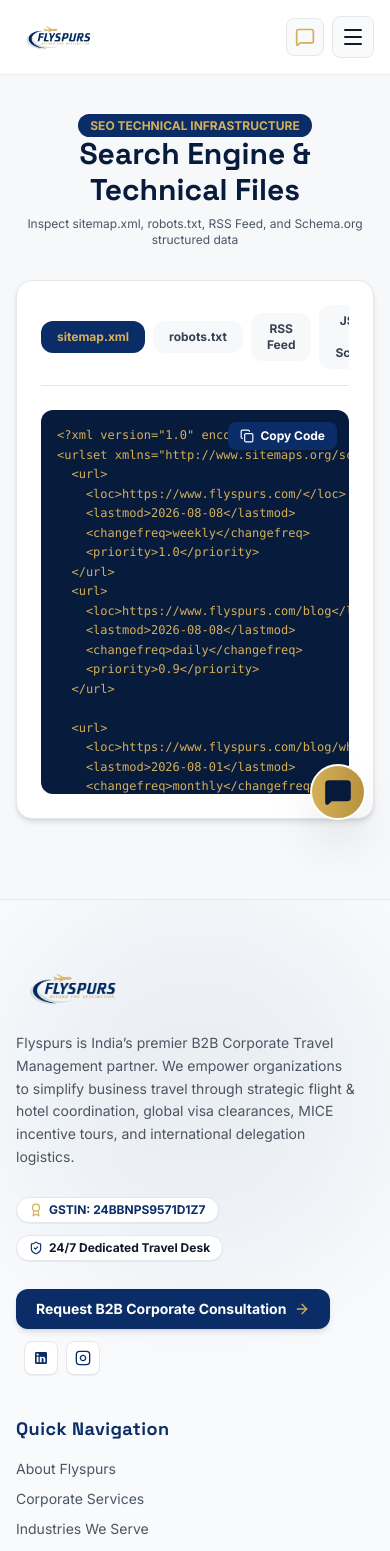
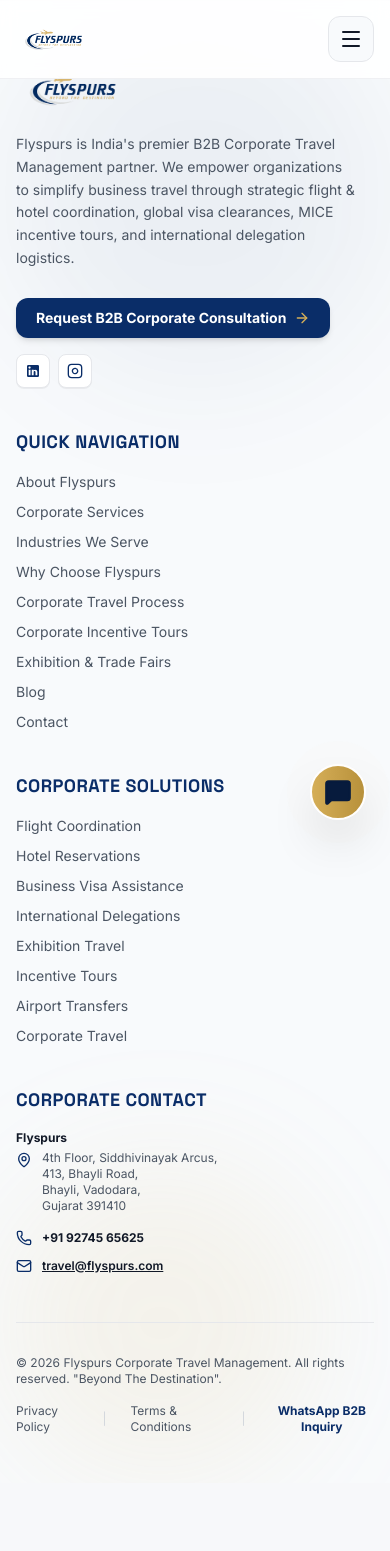
Before and after one commit to Adityaphophale/Flyspurs, a React (Vite) app: page /seo-resources in a window 390 px wide. Shown: the top 1551 px of the page. After the commit the page ends 1483 px from the top, so only its background shows below. Built offline with nearby package versions, Linux system fonts and the light colour scheme.

Commit message:
Clean up footer, remove visible technical SEO section, and optimize mobile responsiveness

```diff
--- a/src/App.tsx
+++ b/src/App.tsx
@@ -5,7 +5,6 @@
 import { HomePage } from './pages/HomePage';
 import { BlogPage } from './pages/BlogPage';
 import { BlogPostPage } from './pages/BlogPostPage';
-import { SEOResourcesPage } from './pages/SEOResourcesPage';
 import { WhatsAppModal } from './components/WhatsAppModal';
 import { FloatingWhatsAppBtn } from './components/FloatingWhatsAppBtn';
 import { BackToTop } from './components/BackToTop';
@@ -48,7 +47,6 @@
             path="/blog/:slug"
             element={<BlogPostPage onOpenWhatsApp={handleOpenWhatsApp} />}
           />
-          <Route path="/seo-resources" element={<SEOResourcesPage />} />
         </Routes>
 
         {/* Global Footer */}
--- a/src/components/Footer.tsx
+++ b/src/components/Footer.tsx
@@ -1,7 +1,7 @@
 import React from 'react';
 import { Link } from 'react-router-dom';
 import { Logo } from './Logo';
-import { MapPin, Mail, Phone, Globe, ShieldCheck, FileText, ExternalLink, ArrowRight, Building, Award } from 'lucide-react';
+import { MapPin, Mail, Phone, ArrowRight } from 'lucide-react';
 
 interface FooterProps {
   onOpenWhatsApp: (service?: string) => void;
@@ -19,25 +19,14 @@
       <div className="max-w-7xl mx-auto px-4 sm:px-6 lg:px-8 relative z-10">
         <div className="grid grid-cols-1 md:grid-cols-2 lg:grid-cols-5 gap-10 pb-12 border-b border-[#E5E7EB]">
 
-          {/* Column 1: Brand Info & Tagline */}
+          {/* Column 1: Brand Info, Description & CTA */}
           <div className="lg:col-span-2 space-y-5">
             <Logo className="h-12" variant="dark" />
             <p className="text-[#4B5563] text-sm leading-relaxed pr-4">
-              Flyspurs is India’s premier B2B Corporate Travel Management partner. We empower organizations to simplify business travel through strategic flight & hotel coordination, global visa clearances, MICE incentive tours, and international delegation logistics.
+              Flyspurs is India's premier B2B Corporate Travel Management partner. We empower organizations to simplify business travel through strategic flight & hotel coordination, global visa clearances, MICE incentive tours, and international delegation logistics.
             </p>
 
-            <div className="flex flex-wrap items-center gap-3 pt-2">
-              <span className="inline-flex items-center gap-1.5 px-3 py-1 bg-white rounded-full text-xs font-bold text-[#0A2D68] border border-[#E5E7EB] shadow-2xs">
-                <Award className="w-3.5 h-3.5 text-[#D5AF58]" />
-                <span>GSTIN: 24BBNPS9571D1Z7</span>
-              </span>
-              <span className="inline-flex items-center gap-1.5 px-3 py-1 bg-white rounded-full text-xs font-bold text-[#111827] border border-[#E5E7EB] shadow-2xs">
-                <ShieldCheck className="w-3.5 h-3.5 text-[#0A2D68]" />
-                <span>24/7 Dedicated Travel Desk</span>
-              </span>
-            </div>
-
-            <div className="pt-2 flex flex-wrap items-center gap-3">
+            <div className="pt-2 flex flex-wrap items-center gap-4">
               <button
                 onClick={() => onOpenWhatsApp('Footer Consultation Request')}
                 className="inline-flex items-center gap-2 px-5 py-2.5 bg-[#0A2D68] hover:bg-[#071B3D] text-white font-bold text-sm rounded-xl shadow-md transition-all duration-200"
@@ -46,7 +35,7 @@
                 <ArrowRight className="w-4 h-4 text-[#D5AF58]" />
               </button>
 
-              <div className="flex items-center gap-2 pl-2">
+              <div className="flex items-center gap-2">
                 <a
                   href="https://www.linkedin.com/company/flyspurs"
                   target="_blank"
@@ -75,9 +64,9 @@
             </div>
           </div>
 
-          {/* Column 2: Quick Links */}
+          {/* Column 2: Quick Navigation */}
           <div className="space-y-4">
-            <h4 className="font-heading text-lg font-bold text-[#0A2D68] tracking-wide">Quick Navigation</h4>
+            <h4 className="font-heading text-lg font-bold text-[#0A2D68] tracking-wide">QUICK NAVIGATION</h4>
             <ul className="space-y-2.5 text-sm text-[#4B5563]">
               <li><a href="/#about" className="hover:text-[#0A2D68] transition-colors">About Flyspurs</a></li>
               <li><a href="/#services" className="hover:text-[#0A2D68] transition-colors">Corporate Services</a></li>
@@ -86,43 +75,47 @@
               <li><a href="/#process" className="hover:text-[#0A2D68] transition-colors">Corporate Travel Process</a></li>
               <li><a href="/#incentive-tours" className="hover:text-[#0A2D68] transition-colors">Corporate Incentive Tours</a></li>
               <li><a href="/#exhibitions" className="hover:text-[#0A2D68] transition-colors">Exhibition & Trade Fairs</a></li>
-              <li><Link to="/blog" className="text-[#0A2D68] font-bold hover:underline flex items-center gap-1">SEO B2B Blog Hub <ExternalLink className="w-3 h-3 text-[#D5AF58]" /></Link></li>
+              <li><Link to="/blog" className="hover:text-[#0A2D68] transition-colors">Blog</Link></li>
+              <li><a href="/#contact" className="hover:text-[#0A2D68] transition-colors">Contact</a></li>
             </ul>
           </div>
 
-          {/* Column 3: Services Summary */}
+          {/* Column 3: Corporate Solutions */}
           <div className="space-y-4">
-            <h4 className="font-heading text-lg font-bold text-[#0A2D68] tracking-wide">Corporate Solutions</h4>
+            <h4 className="font-heading text-lg font-bold text-[#0A2D68] tracking-wide">CORPORATE SOLUTIONS</h4>
             <ul className="space-y-2.5 text-sm text-[#4B5563]">
               <li><button onClick={() => onOpenWhatsApp('Corporate Flight Coordination')} className="hover:text-[#0A2D68] text-left transition-colors">Flight Coordination</button></li>
               <li><button onClick={() => onOpenWhatsApp('Corporate Hotel Reservations')} className="hover:text-[#0A2D68] text-left transition-colors">Hotel Reservations</button></li>
-              <li><button onClick={() => onOpenWhatsApp('Business Visa Assistance')} className="hover:text-[#0A2D68] text-left transition-colors">Business Visas</button></li>
+              <li><button onClick={() => onOpenWhatsApp('Business Visa Assistance')} className="hover:text-[#0A2D68] text-left transition-colors">Business Visa Assistance</button></li>
               <li><button onClick={() => onOpenWhatsApp('International Delegations')} className="hover:text-[#0A2D68] text-left transition-colors">International Delegations</button></li>
-              <li><button onClick={() => onOpenWhatsApp('Trade Fair Planning')} className="hover:text-[#0A2D68] text-left transition-colors">Trade Fair Logistics</button></li>
-              <li><button onClick={() => onOpenWhatsApp('Corporate Incentive Tours')} className="hover:text-[#0A2D68] text-left transition-colors">Incentive Reward Tours</button></li>
-              <li><button onClick={() => onOpenWhatsApp('Dedicated Travel Desk')} className="hover:text-[#0A2D68] text-left transition-colors">Dedicated Travel Desk</button></li>
+              <li><button onClick={() => onOpenWhatsApp('Exhibition Travel')} className="hover:text-[#0A2D68] text-left transition-colors">Exhibition Travel</button></li>
+              <li><button onClick={() => onOpenWhatsApp('Incentive Tours')} className="hover:text-[#0A2D68] text-left transition-colors">Incentive Tours</button></li>
+              <li><button onClick={() => onOpenWhatsApp('Airport Transfers')} className="hover:text-[#0A2D68] text-left transition-colors">Airport Transfers</button></li>
+              <li><button onClick={() => onOpenWhatsApp('Corporate Travel Management')} className="hover:text-[#0A2D68] text-left transition-colors">Corporate Travel</button></li>
             </ul>
           </div>
 
-          {/* Column 4: Contact & Global Footprint */}
+          {/* Column 4: Corporate Contact */}
           <div className="space-y-4">
-            <h4 className="font-heading text-lg font-bold text-[#0A2D68] tracking-wide">Corporate Contact</h4>
+            <h4 className="font-heading text-lg font-bold text-[#0A2D68] tracking-wide">CORPORATE CONTACT</h4>
             <div className="space-y-3 text-xs sm:text-sm text-[#4B5563]">
 
-              <div className="flex items-start gap-2.5">
-                <MapPin className="w-4 h-4 text-[#0A2D68] shrink-0 mt-0.5" />
-                <div>
-                  <p className="font-bold text-[#111827]">Head Office (India):</p>
-                  <p className="text-[#4B5563]">413, 4th Floor, Siddhivinayak Arcus, Bhayli Road, Bhayli, Vadodara – 391410, Gujarat.</p>
+              <div className="space-y-1">
+                <p className="font-bold text-[#111827]">Flyspurs</p>
+                <div className="flex items-start gap-2.5">
+                  <MapPin className="w-4 h-4 text-[#0A2D68] shrink-0 mt-0.5" />
+                  <p className="text-[#4B5563]">
+                    4th Floor, Siddhivinayak Arcus,<br />
+                    413, Bhayli Road,<br />
+                    Bhayli, Vadodara,<br />
+                    Gujarat 391410
+                  </p>
                 </div>
               </div>
 
-              <div className="flex items-start gap-2.5">
-                <Globe className="w-4 h-4 text-[#0A2D68] shrink-0 mt-0.5" />
-                <div>
-                  <p className="font-bold text-[#111827]">Global Presence:</p>
-                  <p className="text-[#4B5563]">India | Singapore | United States</p>
-                </div>
+              <div className="flex items-center gap-2.5 pt-1">
+                <Phone className="w-4 h-4 text-[#0A2D68] shrink-0" />
+                <a href="tel:+919274565625" className="hover:text-[#0A2D68] text-[#111827] font-bold">+91 92745 65625</a>
               </div>
 
               <div className="flex items-center gap-2.5">
@@ -130,29 +123,21 @@
                 <a href="mailto:travel@flyspurs.com" className="hover:text-[#0A2D68] text-[#111827] font-semibold underline">travel@flyspurs.com</a>
               </div>
 
-              <div className="flex items-center gap-2.5">
-                <Phone className="w-4 h-4 text-[#0A2D68] shrink-0" />
-                <a href="tel:+919274565625" className="hover:text-[#0A2D68] text-[#111827] font-bold">+91 - 92745 65625</a>
-              </div>
-
             </div>
           </div>
 
         </div>
 
-        {/* Bottom Copyright & SEO Resources Link */}
+        {/* Bottom Copyright & Legal Links Bar */}
         <div className="pt-8 flex flex-col md:flex-row items-center justify-between text-xs text-[#4B5563] gap-4">
           <p>© {currentYear} Flyspurs Corporate Travel Management. All rights reserved. "Beyond The Destination".</p>
 
           <div className="flex items-center gap-6">
-            <Link to="/seo-resources" className="hover:text-[#0A2D68] transition-colors flex items-center gap-1 font-medium">
-              <FileText className="w-3.5 h-3.5 text-[#0A2D68]" />
-              <span>Sitemap / Robots / Schema</span>
-            </Link>
+            <a href="/#privacy" className="hover:text-[#0A2D68] transition-colors">Privacy Policy</a>
             <span className="text-gray-300">|</span>
-            <a href="/#contact" className="hover:text-[#0A2D68] transition-colors">Privacy & Terms</a>
+            <a href="/#terms" className="hover:text-[#0A2D68] transition-colors">Terms & Conditions</a>
             <span className="text-gray-300">|</span>
-            <button onClick={() => onOpenWhatsApp('B2B Inquiry')} className="text-[#0A2D68] font-bold hover:underline">
+            <button onClick={() => onOpenWhatsApp('Footer Contact')} className="text-[#0A2D68] font-bold hover:underline">
               WhatsApp B2B Inquiry
             </button>
           </div>
--- a/src/components/Navbar.tsx
+++ b/src/components/Navbar.tsx
@@ -26,12 +26,13 @@
 
   const navLinks = [
     { name: 'Home', path: '/' },
-    { name: 'About Us', path: '/#about' },
+    { name: 'About', path: '/#about' },
     { name: 'Services', path: '/#services' },
     { name: 'Corporate Travel', path: '/#services' },
     { name: 'Business Visa', path: '/#services' },
     { name: 'Incentive Tours', path: '/#incentive-tours' },
     { name: 'Exhibitions', path: '/#exhibitions' },
+    { name: 'Clients', path: '/#clients' },
     { name: 'Blog', path: '/blog' },
     { name: 'Contact', path: '/#contact' },
   ];
@@ -47,7 +48,7 @@
       <div className="max-w-7xl mx-auto px-4 sm:px-6 lg:px-8 flex items-center justify-between">
         {/* Brand Logo */}
         <Link to="/" className="flex items-center gap-2 group shrink-0">
-          <Logo className="h-9 sm:h-11" variant="dark" />
+          <Logo className="h-8 sm:h-10 md:h-11" variant="dark" />
         </Link>
 
         {/* Desktop Navigation */}
@@ -94,15 +95,8 @@
         {/* Mobile Hamburger Menu Toggle */}
         <div className="flex items-center gap-2 xl:hidden">
           <button
-            onClick={() => onOpenWhatsApp('Mobile Navigation Inquiry')}
-            className="p-2 text-[#0A2D68] bg-[#F8FAFC] rounded-lg border border-[#E5E7EB]"
-            aria-label="WhatsApp"
-          >
-            <MessageSquare className="w-5 h-5 text-[#D5AF58]" />
-          </button>
-          <button
             onClick={() => setMobileMenuOpen(!mobileMenuOpen)}
-            className="p-2 text-[#111827] bg-[#F8FAFC] rounded-lg hover:bg-[#EEF5FF] border border-[#E5E7EB] transition-colors"
+            className="p-2.5 text-[#111827] bg-[#F8FAFC] rounded-xl hover:bg-[#EEF5FF] border border-[#E5E7EB] transition-colors min-h-[44px] min-w-[44px] flex items-center justify-center"
             aria-label="Toggle navigation menu"
           >
             {mobileMenuOpen ? <X className="w-6 h-6" /> : <Menu className="w-6 h-6" />}
@@ -112,38 +106,38 @@
 
       {/* Mobile Drawer Navigation */}
       {mobileMenuOpen && (
-        <div className="xl:hidden bg-white border-t border-[#E5E7EB] px-4 pt-4 pb-6 mt-3 space-y-4 shadow-2xl animate-in slide-in-from-top duration-200">
-          <div className="grid grid-cols-2 gap-2 pb-2 border-b border-[#E5E7EB]">
+        <div className="xl:hidden bg-white border-t border-[#E5E7EB] px-4 pt-4 pb-6 mt-3 space-y-4 shadow-2xl animate-in slide-in-from-top duration-200 max-h-[calc(100vh-80px)] overflow-y-auto">
+          <nav className="flex flex-col space-y-1 divide-y divide-[#F3F4F6]">
             {navLinks.map((link) => (
               <React.Fragment key={link.name}>
                 {link.path === '/blog' ? (
                   <Link
                     to="/blog"
                     onClick={() => setMobileMenuOpen(false)}
-                    className="px-3 py-2 text-xs font-bold text-[#0A2D68] bg-[#EEF5FF] rounded-lg"
+                    className="py-3 px-2 text-sm font-bold text-[#0A2D68] hover:bg-[#EEF5FF] rounded-lg transition-colors flex items-center justify-between"
                   >
-                    Blog
+                    <span>Blog</span>
                   </Link>
                 ) : (
                   <a
                     href={link.path}
                     onClick={() => setMobileMenuOpen(false)}
-                    className="px-3 py-2 text-xs font-semibold text-[#4B5563] hover:text-[#0A2D68] hover:bg-[#EEF5FF] rounded-lg"
+                    className="py-3 px-2 text-sm font-semibold text-[#374151] hover:text-[#0A2D68] hover:bg-[#EEF5FF] rounded-lg transition-colors flex items-center justify-between"
                   >
-                    {link.name}
+                    <span>{link.name}</span>
                   </a>
                 )}
               </React.Fragment>
             ))}
-          </div>
+          </nav>
 
           <div className="pt-2">
             <button
               onClick={() => {
                 setMobileMenuOpen(false);
-                onOpenWhatsApp('General Corporate Inquiry');
+                onOpenWhatsApp('Schedule Consultation');
               }}
-              className="w-full flex items-center justify-center gap-2 py-3 px-4 text-xs font-bold text-white bg-[#0A2D68] rounded-xl shadow-md"
+              className="w-full flex items-center justify-center gap-2 py-3.5 px-4 text-sm font-bold text-white bg-[#0A2D68] hover:bg-[#071B3D] rounded-xl shadow-md min-h-[44px]"
             >
               <MessageSquare className="w-4 h-4 text-[#D5AF58]" />
               <span>Schedule Consultation</span>
--- a/src/sections/IncentiveToursSection.tsx
+++ b/src/sections/IncentiveToursSection.tsx
@@ -1,6 +1,5 @@
 import React from 'react';
 import { incentiveDestinations } from '../data/incentiveDestinations';
-import { MessageSquare, Calendar, Users } from 'lucide-react';
 
 interface IncentiveToursSectionProps {
   onOpenWhatsApp: (service?: string) => void;
@@ -18,24 +17,24 @@
 
 export const IncentiveToursSection: React.FC<IncentiveToursSectionProps> = ({ onOpenWhatsApp }) => {
   return (
-    <section id="incentive-tours" className="py-20 bg-white text-[#111827] relative border-b border-[#E5E7EB]">
+    <section id="incentive-tours" className="py-16 sm:py-20 bg-white text-[#111827] relative border-b border-[#E5E7EB]">
       <div className="max-w-7xl mx-auto px-4 sm:px-6 lg:px-8">
 
         {/* Section Header */}
-        <div className="text-center max-w-3xl mx-auto mb-16 space-y-3">
+        <div className="text-center max-w-3xl mx-auto mb-12 sm:mb-16 space-y-3">
           <span className="inline-block px-3.5 py-1 bg-[#0A2D68]/10 text-[#0A2D68] rounded-full text-xs font-bold uppercase tracking-wider border border-[#0A2D68]/20">
             Incentive & Reward Mobility
           </span>
-          <h2 className="font-heading text-3xl sm:text-4xl font-extrabold text-[#071B3D]">
+          <h2 className="font-heading text-2xl sm:text-4xl font-extrabold text-[#071B3D]">
             Corporate Incentive Tours
           </h2>
-          <p className="text-[#4B5563] text-sm sm:text-base leading-relaxed">
+          <p className="text-[#4B5563] text-xs sm:text-base leading-relaxed">
             Reward your teams with memorable experiences across some of the world's most inspiring destinations.
           </p>
         </div>
 
-        {/* Destination Showcase Grid - Image First, Zero False Claims */}
-        <div className="grid grid-cols-1 md:grid-cols-2 lg:grid-cols-3 gap-8">
+        {/* Destination Showcase Grid: 1 col on mobile, 2 col on tablet, 3 col on desktop */}
+        <div className="grid grid-cols-1 sm:grid-cols-2 lg:grid-cols-3 gap-6 sm:gap-8">
           {incentiveDestinations.map((dest) => {
             const imageUrl = destImages[dest.id] || destImages['dubai'];
             return (
@@ -44,11 +43,12 @@
                 className="bg-white rounded-2xl border border-[#E5E7EB] hover:border-[#D5AF58] shadow-sm hover:shadow-xl transition-all duration-300 flex flex-col group overflow-hidden"
               >
                 {/* Destination Image Cover */}
-                <div className="relative h-56 w-full overflow-hidden bg-gray-100">
+                <div className="relative aspect-16/10 w-full overflow-hidden bg-gray-100">
                   <img
                     src={imageUrl}
                     alt={dest.name}
                     className="w-full h-full object-cover group-hover:scale-105 transition-transform duration-500"
+                    loading="lazy"
                   />
                   <div className="absolute top-3 left-3 px-3 py-1 bg-[#0A2D68]/90 text-white backdrop-blur-md rounded-full text-[10px] font-bold uppercase tracking-wider">
                     {dest.country}
@@ -56,9 +56,9 @@
                 </div>
 
                 {/* Content */}
-                <div className="p-6 flex-1 flex flex-col justify-between space-y-2">
+                <div className="p-5 sm:p-6 flex-1 flex flex-col justify-between space-y-2">
                   <div className="space-y-1">
-                    <h3 className="font-heading text-xl font-bold text-[#071B3D] group-hover:text-[#0A2D68] transition-colors">
+                    <h3 className="font-heading text-lg sm:text-xl font-bold text-[#071B3D] group-hover:text-[#0A2D68] transition-colors">
                       {dest.name}
                     </h3>
                     <p className="text-[#4B5563] text-xs leading-relaxed font-normal pt-1">
```
Also changed, not shown: src/sections/HeroSection.tsx (+19 -18 lines).
